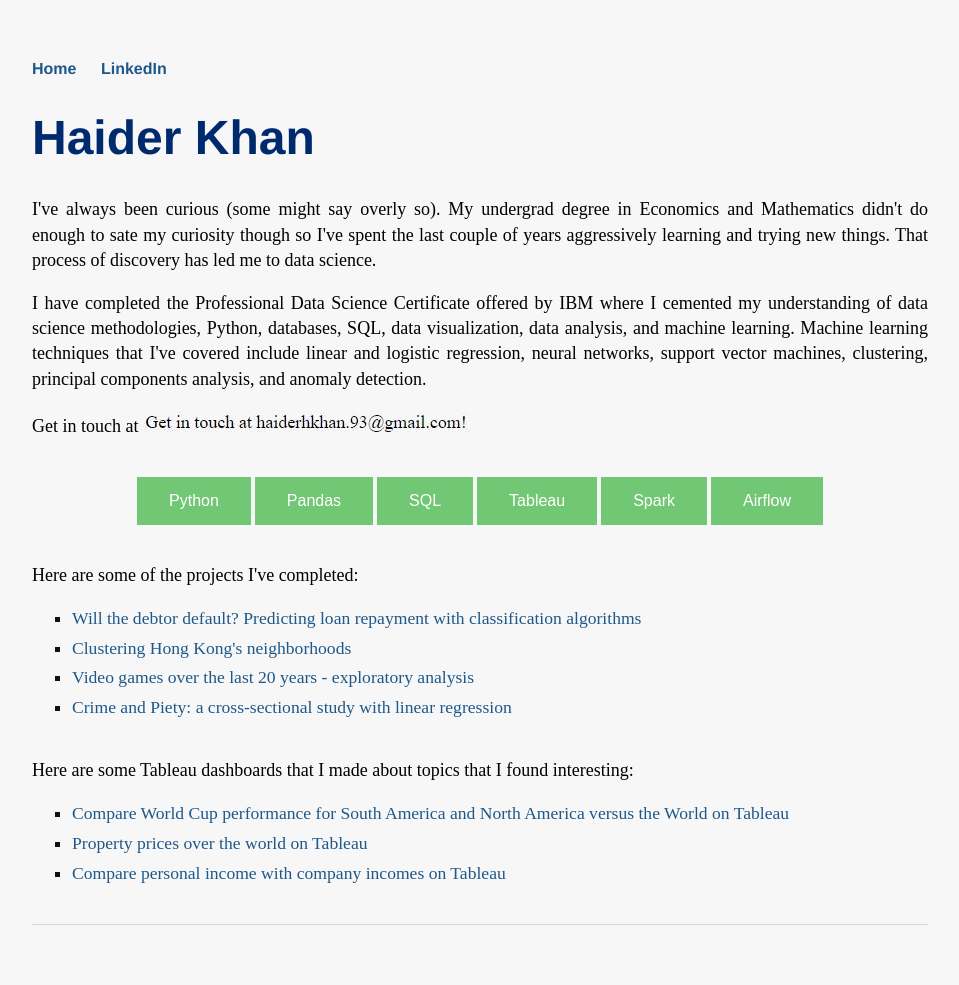
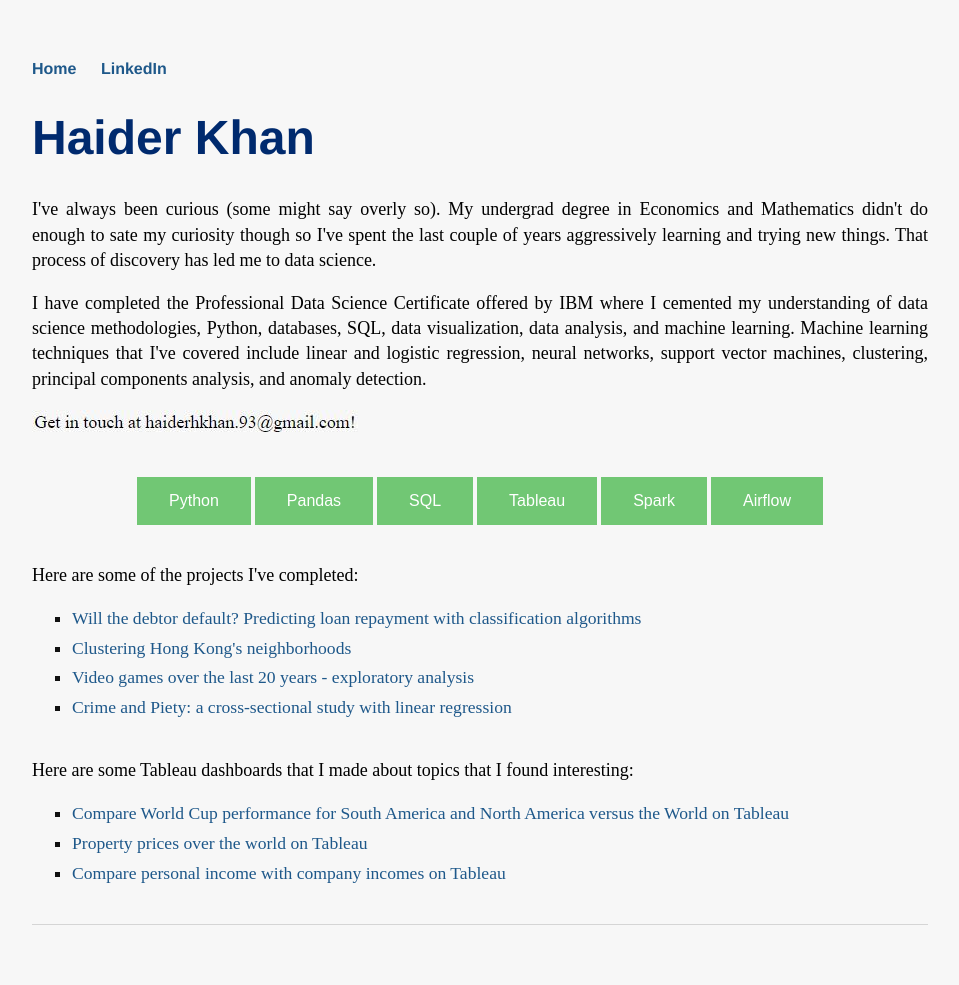
Before and after one commit to h2kh/h2kh.github.io, a Jekyll site: the page built from index.html, in a window 1280 px wide. Shown: the whole page, without its empty margins (160-1119 px from the left). Built offline with Jekyll 4.4.1, drawn with Linux system fonts in a browser that asks for light colours.

Commit message:
Update index.html

```diff
--- a/index.html
+++ b/index.html
@@ -12,7 +12,7 @@ title: Data Science projects
 	databases, SQL, data visualization, data analysis, and machine learning. Machine learning techniques that I've covered include linear and logistic regression,
 	neural networks, support vector machines, clustering, principal components analysis, and anomaly detection.</p>
 
-	<p>Get in touch at <img src="/assets/email.JPG"</p>
+	<p><img src="/assets/email.JPG"></p>
 
 	<div style="text-align: center; margin-bottom: 1cm; margin-top: 1cm;">
 	<button class="button1">Python</button>
```
